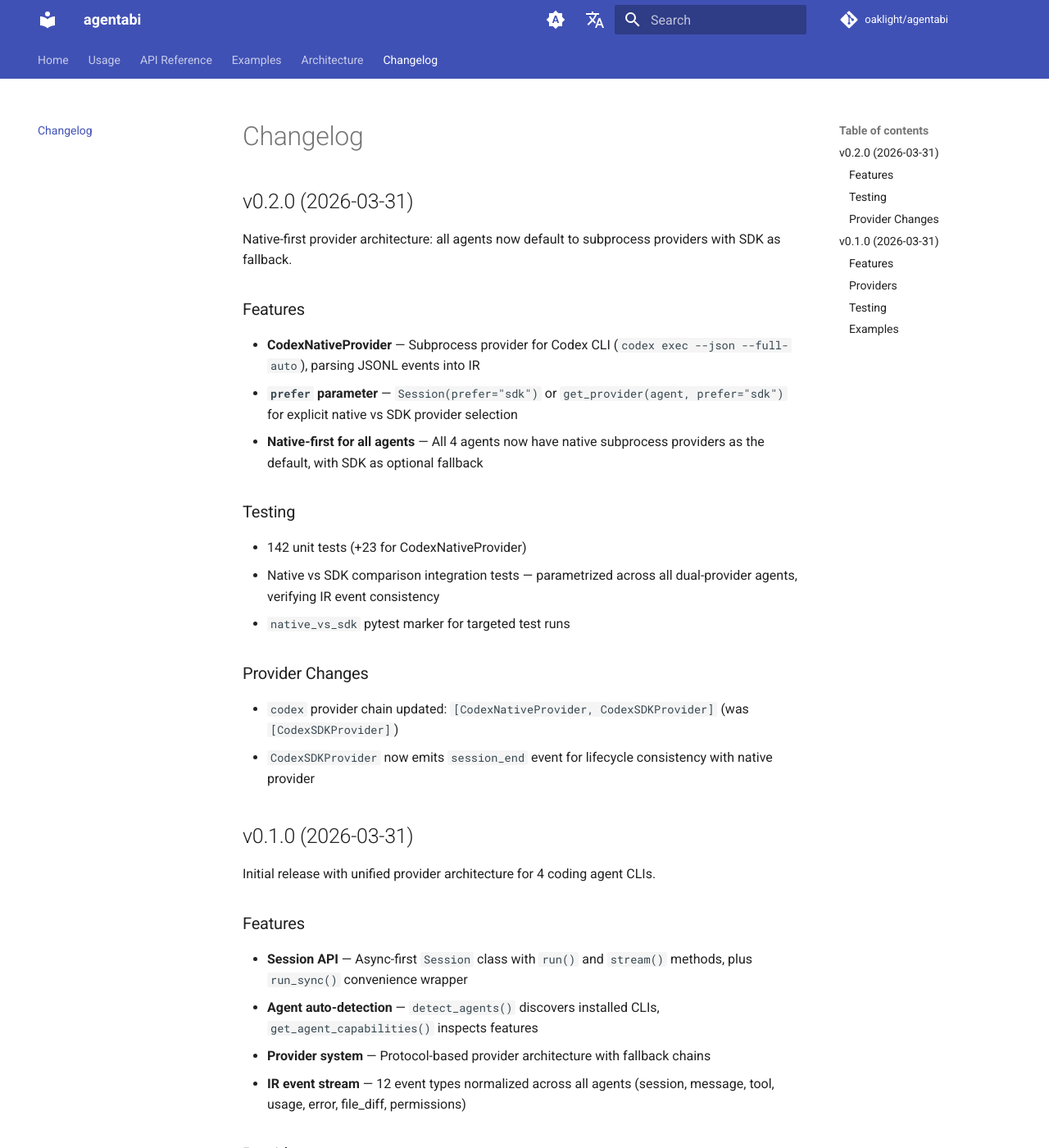
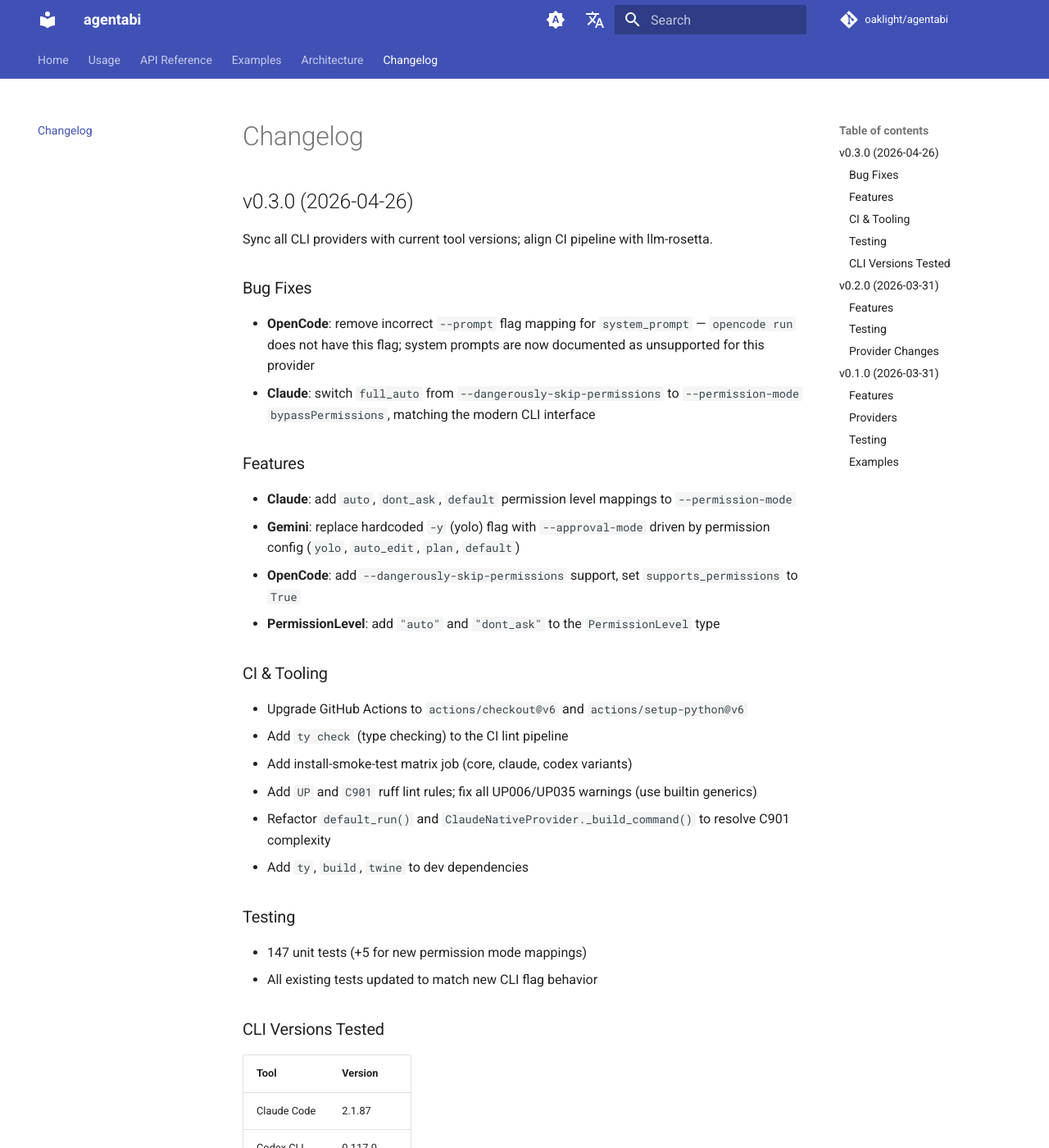
Before and after one commit to Oaklight/agentabi, an MkDocs documentation site: the page built from docs/changelog.md, in a window 1280 px wide and 1400 px high. Shown: the whole window at 82% size. Built offline with MkDocs 1.6.1 and Material for MkDocs 9.7.7, drawn with Linux system fonts in a browser that asks for light colours; comment, search, counter and statistics services are not loaded; some of the changed text lies outside the part shown.

Commit message:
Update docs for v0.3.0: changelog, permission types, and provider commands

```diff
--- a/docs/changelog.md
+++ b/docs/changelog.md
@@ -1,4 +1,43 @@
 # Changelog
+
+## v0.3.0 (2026-04-26)
+
+Sync all CLI providers with current tool versions; align CI pipeline with llm-rosetta.
+
+### Bug Fixes
+
+- **OpenCode**: remove incorrect `--prompt` flag mapping for `system_prompt` — `opencode run` does not have this flag; system prompts are now documented as unsupported for this provider
+- **Claude**: switch `full_auto` from `--dangerously-skip-permissions` to `--permission-mode bypassPermissions`, matching the modern CLI interface
+
+### Features
+
+- **Claude**: add `auto`, `dont_ask`, `default` permission level mappings to `--permission-mode`
+- **Gemini**: replace hardcoded `-y` (yolo) flag with `--approval-mode` driven by permission config (`yolo`, `auto_edit`, `plan`, `default`)
+- **OpenCode**: add `--dangerously-skip-permissions` support, set `supports_permissions` to `True`
+- **PermissionLevel**: add `"auto"` and `"dont_ask"` to the `PermissionLevel` type
+
+### CI & Tooling
+
+- Upgrade GitHub Actions to `actions/checkout@v6` and `actions/setup-python@v6`
+- Add `ty check` (type checking) to the CI lint pipeline
+- Add install-smoke-test matrix job (core, claude, codex variants)
+- Add `UP` and `C901` ruff lint rules; fix all UP006/UP035 warnings (use builtin generics)
+- Refactor `default_run()` and `ClaudeNativeProvider._build_command()` to resolve C901 complexity
+- Add `ty`, `build`, `twine` to dev dependencies
+
+### Testing
+
+- 147 unit tests (+5 for new permission mode mappings)
+- All existing tests updated to match new CLI flag behavior
+
+### CLI Versions Tested
+
+| Tool | Version |
+|------|---------|
+| Claude Code | 2.1.87 |
+| Codex CLI | 0.117.0 |
+| Gemini CLI | 0.35.3 |
+| OpenCode | 1.4.3 |
 
 ## v0.2.0 (2026-03-31)
 
```
Also changed, not shown: docs/api/ir-types.md (+29 -2 lines), docs/api/providers.md (+1 -1 lines).
